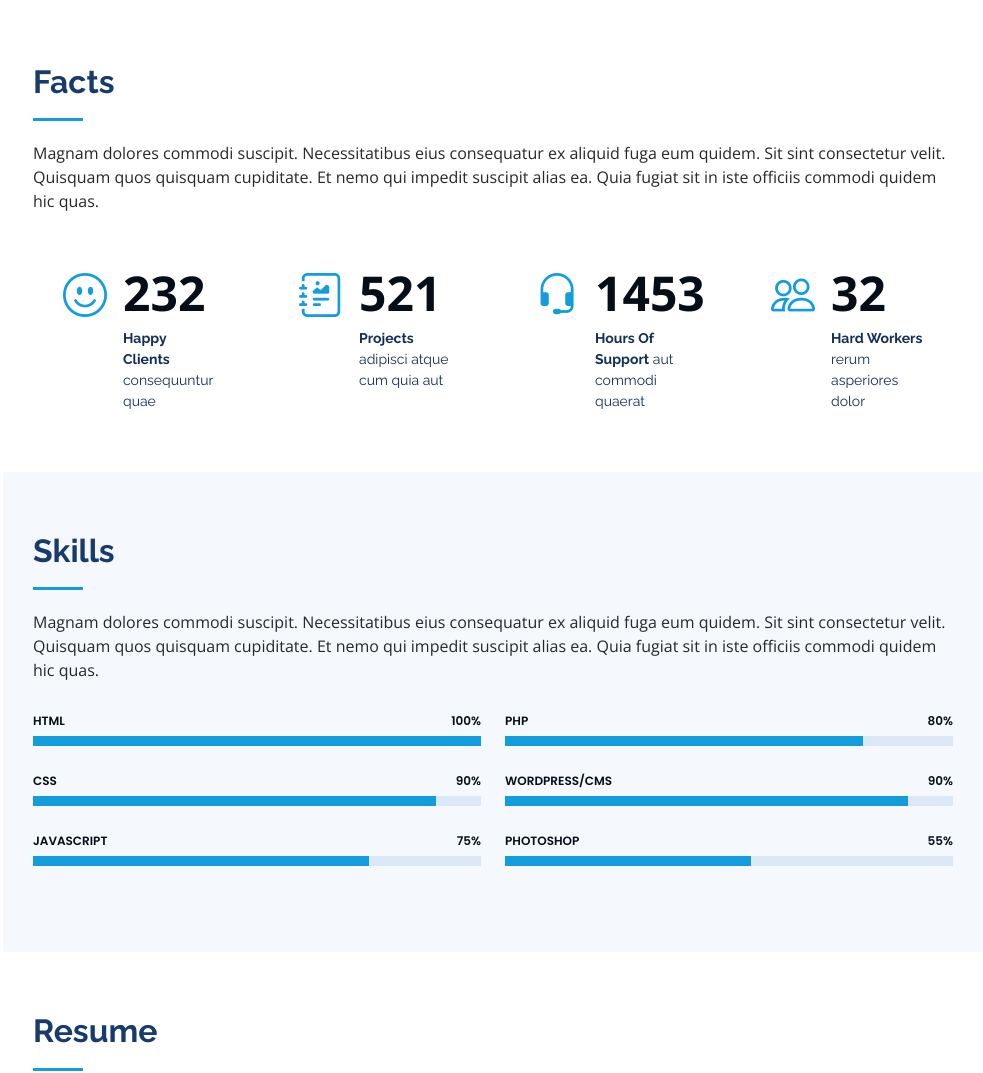
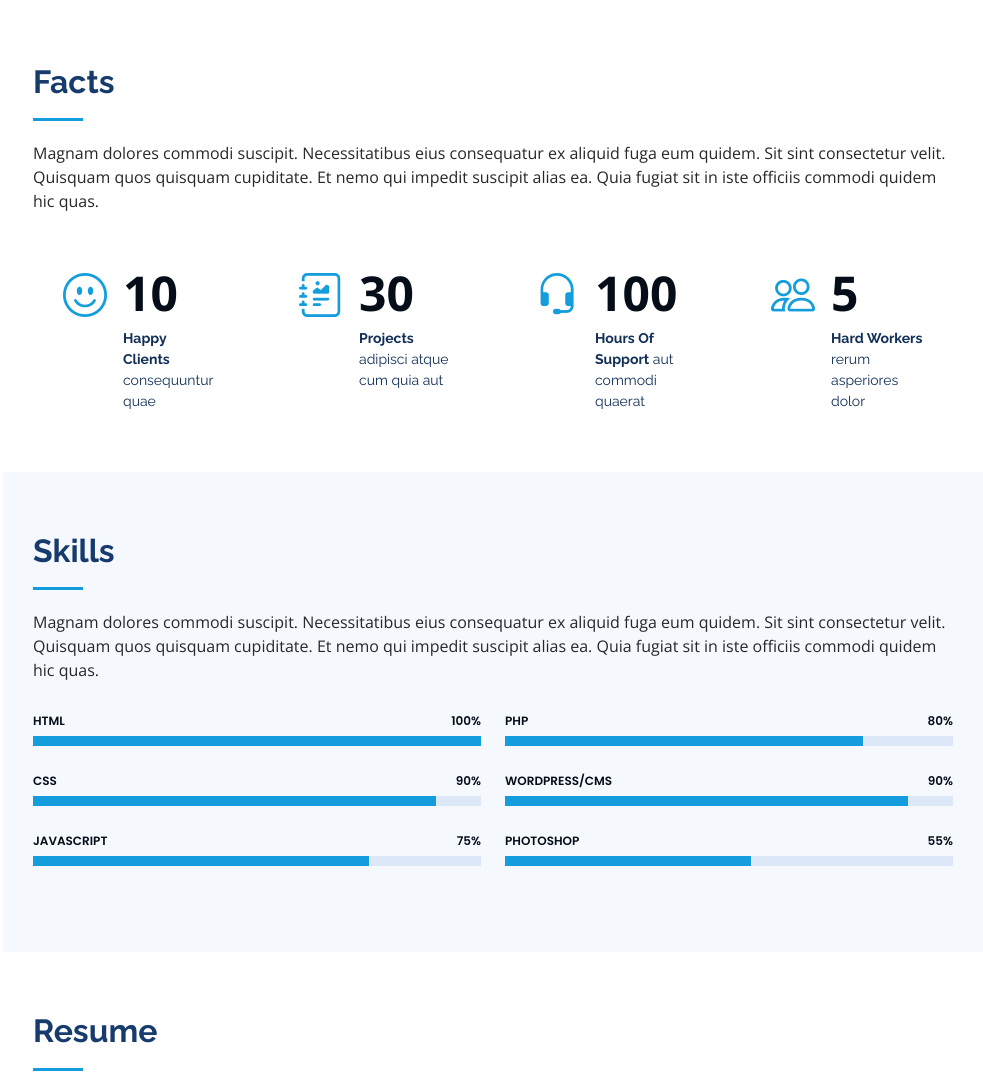
Before and after one commit to ENGRZULQARNAIN/myportfolio, a plain HTML site: page index.html in a window 1280 px wide. Shown: the part 1449-2522 px from the top of the page, without its empty margins (297-1280 px from the left). Drawn offline with nearby package versions, Linux system fonts and the light colour scheme.

```diff
--- a/index.html
+++ b/index.html
@@ -134,7 +134,7 @@
           <div class="col-lg-3 col-md-6 d-md-flex align-items-md-stretch" data-aos="fade-up">
             <div class="count-box">
               <i class="bi bi-emoji-smile"></i>
-              <span data-purecounter-start="0" data-purecounter-end="232" data-purecounter-duration="1" class="purecounter"></span>
+              <span data-purecounter-start="0" data-purecounter-end="10" data-purecounter-duration="1" class="purecounter"></span>
               <p><strong>Happy Clients</strong> consequuntur quae</p>
             </div>
           </div>
@@ -142,7 +142,7 @@
           <div class="col-lg-3 col-md-6 d-md-flex align-items-md-stretch" data-aos="fade-up" data-aos-delay="100">
             <div class="count-box">
               <i class="bi bi-journal-richtext"></i>
-              <span data-purecounter-start="0" data-purecounter-end="521" data-purecounter-duration="1" class="purecounter"></span>
+              <span data-purecounter-start="0" data-purecounter-end="30" data-purecounter-duration="1" class="purecounter"></span>
               <p><strong>Projects</strong> adipisci atque cum quia aut</p>
             </div>
           </div>
@@ -150,7 +150,7 @@
           <div class="col-lg-3 col-md-6 d-md-flex align-items-md-stretch" data-aos="fade-up" data-aos-delay="200">
             <div class="count-box">
               <i class="bi bi-headset"></i>
-              <span data-purecounter-start="0" data-purecounter-end="1453" data-purecounter-duration="1" class="purecounter"></span>
+              <span data-purecounter-start="0" data-purecounter-end="100" data-purecounter-duration="1" class="purecounter"></span>
               <p><strong>Hours Of Support</strong> aut commodi quaerat</p>
             </div>
           </div>
@@ -158,7 +158,7 @@
           <div class="col-lg-3 col-md-6 d-md-flex align-items-md-stretch" data-aos="fade-up" data-aos-delay="300">
             <div class="count-box">
               <i class="bi bi-people"></i>
-              <span data-purecounter-start="0" data-purecounter-end="32" data-purecounter-duration="1" class="purecounter"></span>
+              <span data-purecounter-start="0" data-purecounter-end="5" data-purecounter-duration="1" class="purecounter"></span>
               <p><strong>Hard Workers</strong> rerum asperiores dolor</p>
             </div>
           </div>
```
Also changed, not shown: assets/css/style.css (+2 -7 lines).
